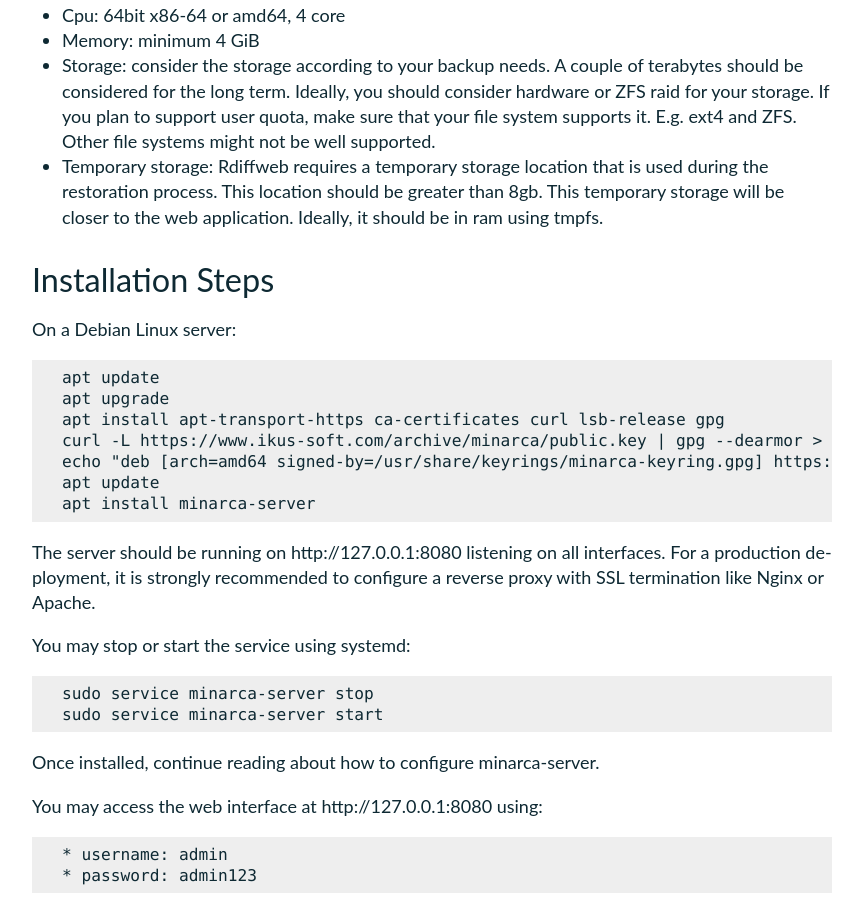
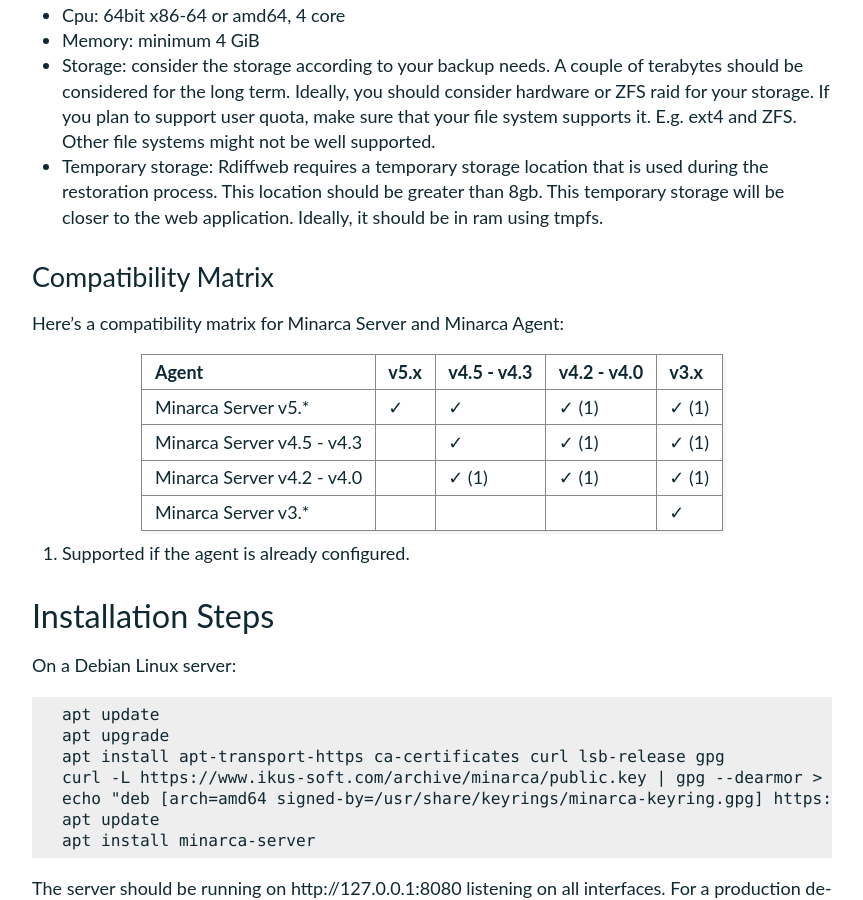
Before and after one commit to ikus060/minarca, a Sphinx documentation site: the page built from doc/installation.md, in a window 1280 px wide and 900 px high, scrolled down 903 px. Shown: the whole window, without its empty margins (273-1136 px from the left). Built offline with Sphinx 7.4.7, drawn with Linux system fonts in a browser that asks for light colours.

Commit message:
Add Compatibility Matrix in documentation

```diff
--- a/doc/installation.md
+++ b/doc/installation.md
@@ -26,6 +26,19 @@
 * Memory: minimum 4 GiB
 * Storage: consider the storage according to your backup needs. A couple of terabytes should be considered for the long term. Ideally, you should consider hardware or ZFS raid for your storage. If you plan to support user quota, make sure that your file system supports it. E.g. ext4 and ZFS. Other file systems might not be well supported.
 * Temporary storage: Rdiffweb requires a temporary storage location that is used during the restoration process. This location should be greater than 8gb. This temporary storage will be closer to the web application. Ideally, it should be in ram using tmpfs.
+
+### Compatibility Matrix
+
+Here's a compatibility matrix for Minarca Server and Minarca Agent:
+
+| Agent                      | v5.x | v4.5 - v4.3 | v4.2 - v4.0 | v3.x |
+| -------------------------- | ---- | ----------- | ----------- | ---- |
+| Minarca Server v5.*        | ✓    | ✓           | ✓ (1)       | ✓ (1)|
+| Minarca Server v4.5 - v4.3 |      | ✓           | ✓ (1)       | ✓ (1)|
+| Minarca Server v4.2 - v4.0 |      | ✓ (1)       | ✓ (1)       | ✓ (1)|
+| Minarca Server v3.*        |      |             |             | ✓    |
+
+1. Supported if the agent is already configured.
 
 ## Installation Steps
 
```
